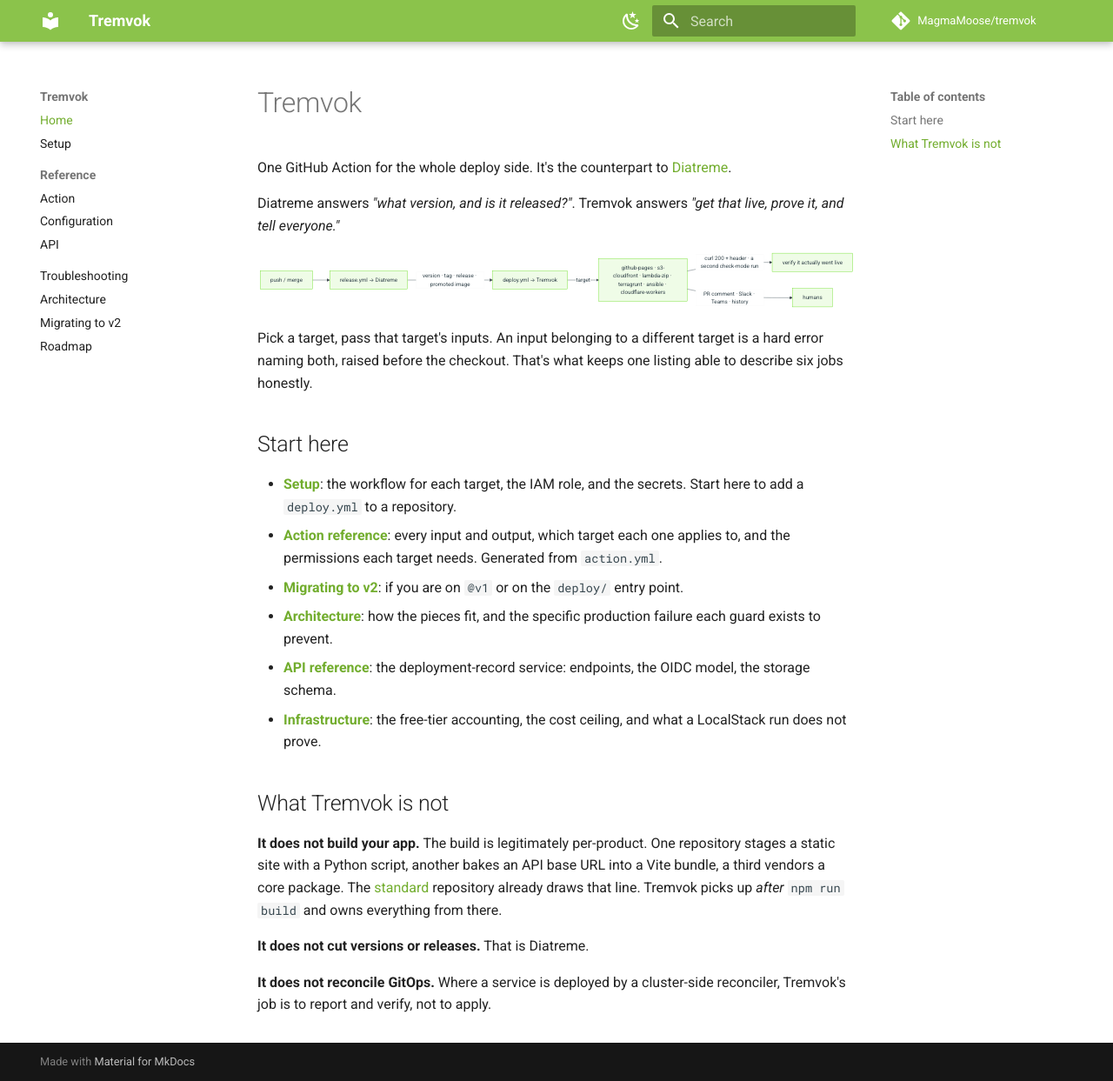
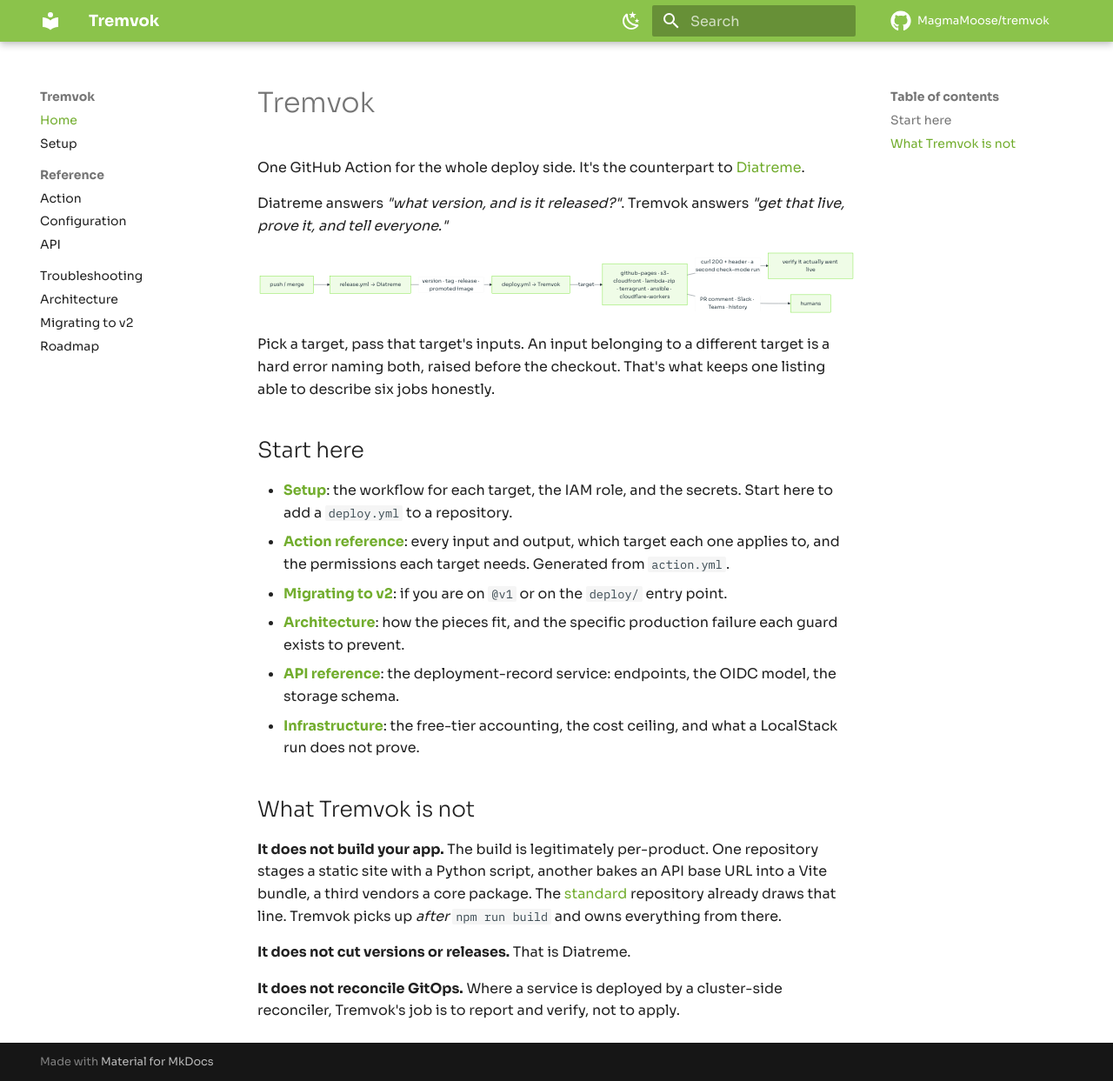
Before and after one commit to MagmaMoose/tremvok, an MkDocs documentation site: the page built from docs/index.md, in a window 1280 px wide and 1243 px high. Shown: the whole window at 87% size. Built offline with MkDocs 1.6.1 and Material for MkDocs 9.7.7, drawn with Linux system fonts in a browser that asks for light colours; comment, search, counter and statistics services are not loaded.

Commit message:
fix(docs): inherit the shared MkDocs base again
#6 made mkdocs.yml inherit mkdocs.base.yml and #2's squash dropped the line,
so tremvok's own site takes none of the fleet base: no brand marks, and no
extra.seo for the new page-metadata step to read. The resolved config gains
navigation.instant, toc.follow, the house fonts and attr_list and loses
nothing. docs-site.yml now also runs when Caldrith commits a new base.

```diff
--- a/mkdocs.yml
+++ b/mkdocs.yml
@@ -1,38 +1,27 @@
+INHERIT: mkdocs.base.yml
+# The shared base is provisioned by Caldrith from MagmaMoose/admin, and it carries everything
+# that is a fleet fact rather than a tremvok one: site_url (docs.magmamoose.com/tremvok/,
+# ADR-0005), the theme and palette (the peridot accent arrives as the `docs_accent` template
+# var), the markdown extensions, the brand marks and the `extra.seo` block the page-SEO step
+# reads. This file keeps what is genuinely per-repo.
+#
+# #6 made this file inherit and #2's squash dropped the line again, which left the one repo
+# that ships the docs toolchain as the one docs site on none of the base: no brand, no
+# publisher in its structured data. No `theme:` or `markdown_extensions:` here, and that is
+# required rather than tidy: MkDocs REPLACES lists under INHERIT, so a local list would
+# silently discard every entry the base provides.
 site_name: Tremvok
 site_description: "One GitHub Action for the whole deploy side: GitHub Pages, Cloudflare Workers, S3/CloudFront, Lambda, Terragrunt and Ansible, verified after the fact."
-# docs.magmamoose.com/<repo>/ is canonical (ADR-0005). This is not cosmetic: MkDocs emits
-# <link rel="canonical"> and its sitemap from site_url, so leaving it pointed at the old
-# host would publish absolute links to a hostname that is no longer the address.
-site_url: https://docs.magmamoose.com/tremvok/
 repo_url: https://github.com/MagmaMoose/tremvok
 repo_name: MagmaMoose/tremvok
 edit_uri: edit/main/docs/
-
-theme:
-  name: material
-  # Peridot: the one common gem born in the mantle and carried to the surface by an eruption.
-  palette:
-    - media: "(prefers-color-scheme: light)"
-      scheme: default
-      primary: light green
-      accent: light green
-      toggle: { icon: material/weather-night, name: Switch to dark mode }
-    - media: "(prefers-color-scheme: dark)"
-      scheme: slate
-      primary: light green
-      accent: light green
-      toggle: { icon: material/weather-sunny, name: Switch to light mode }
-  features:
-    - content.code.copy
-    - navigation.sections
-    - navigation.top
 
 nav:
   - Home: index.md
   - Setup: setup.md
   - Reference:
       # action-reference.md is GENERATED from action.yml by scripts/gen_action_reference.py,
-      # including which target each input belongs to — read out of the same descriptions the
+      # including which target each input belongs to, read out of the same descriptions the
       # runtime validator's map is built from, so the page and the check cannot disagree.
       - Action: action-reference.md
       - Configuration: configuration.md
@@ -41,14 +30,3 @@
   - Architecture: architecture.md
   - Migrating to v2: migration.md
   - Roadmap: roadmap.md
-
-markdown_extensions:
-  - admonition
-  - tables
-  - pymdownx.details
-  - pymdownx.superfences:
-      custom_fences:
-        - name: mermaid
-          class: mermaid
-          format: !!python/name:pymdownx.superfences.fence_code_format
-  - toc: { permalink: true }
```
Also changed, not shown: 1 other file.
